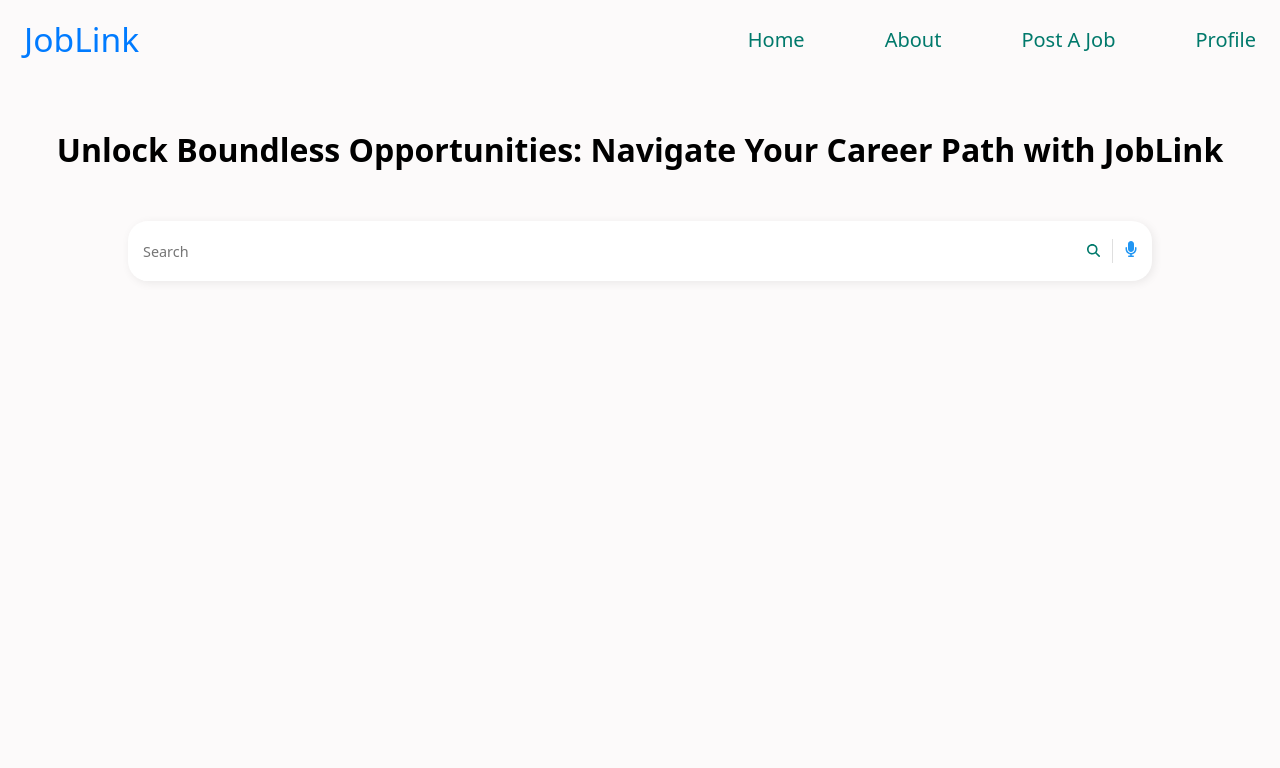
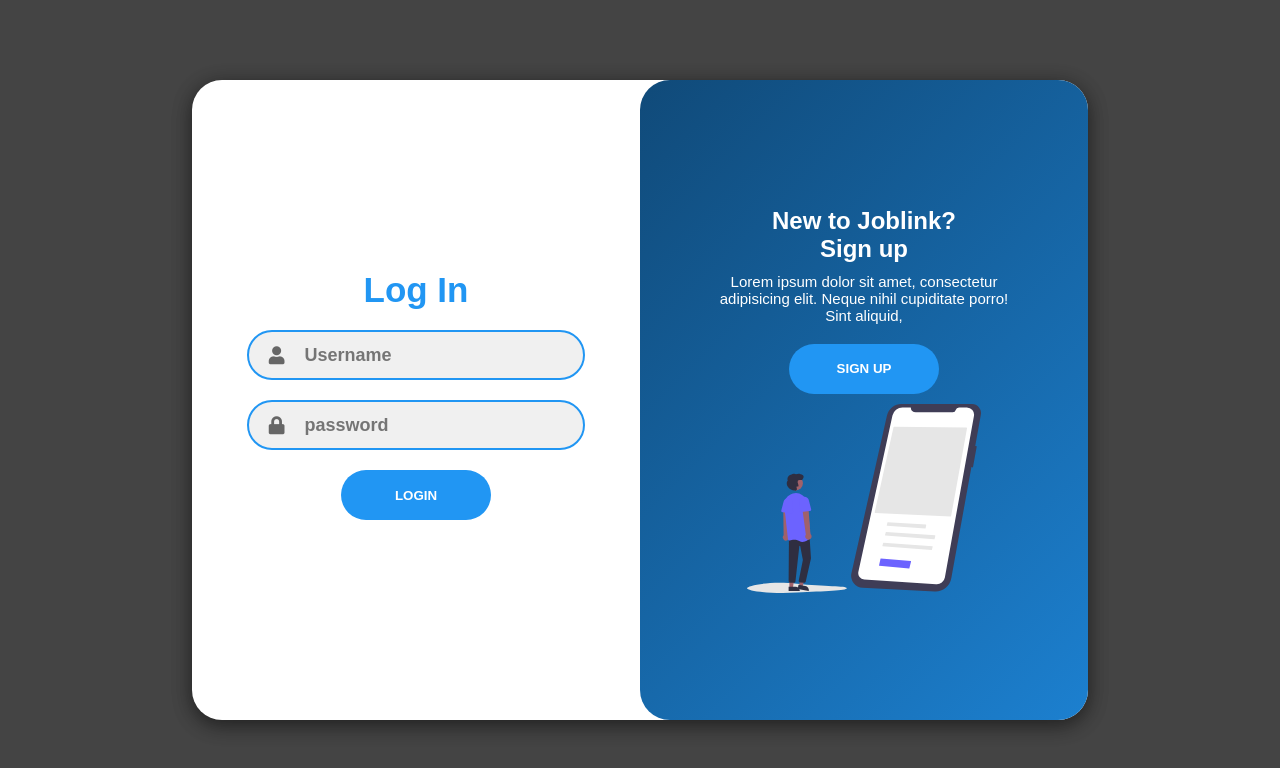
Before and after one commit to ZeinReyes/JobLink, a plain HTML site: page index.html in a window 1280 px wide. Drawn offline with Linux system fonts and the light colour scheme.

Commit message:
Add files via upload

```diff
--- /dev/null
+++ b/app.js
@@ -0,0 +1,20 @@
+const log_in_btn = document.querySelector("#log-in-btn");
+const sign_up_btn = document.querySelector("#sign-up-btn");
+const container = document.querySelector(".container")
+
+const log_in_btn2 = document.querySelector("#log-in-btn2");
+const sign_up_btn2 = document.querySelector("#sign-up-btn2");
+
+sign_up_btn.addEventListener("click", ()=>{
+    container.classList.add("sign-up-mode")
+})
+log_in_btn.addEventListener("click", ()=>{
+    container.classList.remove("sign-up-mode")
+})
+
+sign_up_btn2.addEventListener("click", ()=>{
+    container.classList.add("sign-up-mode2")
+})
+log_in_btn2.addEventListener("click", ()=>{
+    container.classList.remove("sign-up-mode2")
+})
--- a/index.html
+++ b/index.html
@@ -1,51 +1,81 @@
 <!DOCTYPE html>
 <html lang="en">
 <head>
-  <meta charset="UTF-8">
-  <meta name="viewport" content="width=device-width, initial-scale=1.0">
-  <link rel="stylesheet" href="index.css">
-  <title>JobLink</title>
+    <meta charset="UTF-8">
+    <meta name="viewport" content="width=device-width, initial-scale=1.0">
+    <link rel="stylesheet" href="https://pro.fontawesome.com/releases/v5.10.0/css/all.css" integrity="sha384-AYmEC3Yw5cVb3ZcuHtOA93w35dYTsvhLPVnYs9eStHfGJvOvKxVfELGroGkvsg+p" crossorigin="anonymous" />
+    <link rel="stylesheet" href="style.css">
+    <title>signin-signup</title>
 </head>
+
 <body>
-    <header class="header">
-        <nav class="navbar">
-            <a href="index.html" class="nav-logo">JobLink</a>
-            <ul class="nav-menu">
-                <li class="nav-item">
-                    <a href="index.html" class="nav-link">Home</a>
-                </li>
-                <li class="nav-item">
-                    <a href="about.html" class="nav-link">About</a>
-                </li>
-                <li class="nav-item">
-                    <a href="#" class="nav-link">Post A Job</a>
-                </li>
-                <li class="nav-item">
-                    <a href="#" class="nav-link">Profile</a>
-                </li>
-            </ul>
-            <div class="hamburger">
-                <span class="bar"></span>
-                <span class="bar"></span>
-                <span class="bar"></span>
+
+    <div class="container">
+
+        <div class="signin-signup">
+
+            <form action="" class="sign-in-from">
+                <h2 class="title">Log In </h2>
+
+                <div class="input-field">
+                    <i class="fas fa-user"></i>
+                    <input type="text" placeholder="Username">
+                </div>
+
+                <div class="input-field">
+                    <i class="fas fa-lock"></i>
+                    <input type="password" placeholder="password">
+                </div>
+
+                <input type="submit" value="Login" class="btn">
+                <p class="account-text">Don't have an acount? <a href="#" id="sign-up-btn2">Sign up</a></p>
+            </form>
+
+            <form action="" class="sign-up-form">
+                <h2 class="title">Sign up </h2>
+
+                <div class="input-field">
+                    <i class="fas fa-user"></i>
+                    <input type="text" placeholder="Username">
+                </div>
+
+                <div class="input-field">
+                    <i class="fas fa-envelope"></i>
+                    <input type="text" placeholder="Email">
+                </div>
+
+                <div class="input-field">
+                    <i class="fas fa-lock"></i>
+                    <input type="password" placeholder="password">
+                </div>
+
+                <input type="submit" value="Sign up" class="btn">
+                <p class="account-text">Already have have an acount? <a href="#" id="log-in-btn2">Log in</a></p>
+            </form>
+
+        </div>
+        <div class="panels-container">
+            <div id="panel"class="panel left-panel">
+                <div class="content">
+                    <h3>Signed up? <br> Log in</h3>
+                    <p>Lorem ipsum dolor sit amet, consectetur adipisicing elit. Neque nihil cupiditate porro! Sint aliquid,</p>
+                <button class="btn" id="log-in-btn">Log In</button>
+                </div>
+                <img src="login_img.svg" alt="" class="image">
             </div>
-        </nav>
-    </header>
-    <body>
-        <h1 class="subheader">Unlock Boundless Opportunities: Navigate Your Career Path with JobLink</h1>
-        <div class="searchBar">
-            <input type="text" name="text" class="input" id="input" placeholder="Search">
+            <div id="panel" class="panel right-panel">
+                <div class="content">
+                    <h3>New to Joblink? <br> Sign up</h3>
+                    <p>Lorem ipsum dolor sit amet, consectetur adipisicing elit. Neque nihil cupiditate porro! Sint aliquid, </p>
+                <button class="btn" id="sign-up-btn">Sign up</button>
+                </div>
+                <img src="signup_img.svg" alt="" class="image">
+            </div>
+        </div>
 
-            <label for="input" class="labelforsearch">
-          <svg viewBox="0 0 512 512" class="searchIcon"><path d="M416 208c0 45.9-14.9 88.3-40 122.7L502.6 457.4c12.5 12.5 12.5 32.8 0 45.3s-32.8 12.5-45.3 0L330.7 376c-34.4 25.2-76.8 40-122.7 40C93.1 416 0 322.9 0 208S93.1 0 208 0S416 93.1 416 208zM208 352a144 144 0 1 0 0-288 144 144 0 1 0 0 288z"></path></svg>
-          </label>
-          <div class="border"></div>
 
-          <button class="micButton"><svg viewBox="0 0 384 512" class="micIcon"><path d="M192 0C139 0 96 43 96 96V256c0 53 43 96 96 96s96-43 96-96V96c0-53-43-96-96-96zM64 216c0-13.3-10.7-24-24-24s-24 10.7-24 24v40c0 89.1 66.2 162.7 152 174.4V464H120c-13.3 0-24 10.7-24 24s10.7 24 24 24h72 72c13.3 0 24-10.7 24-24s-10.7-24-24-24H216V430.4c85.8-11.7 152-85.3 152-174.4V216c0-13.3-10.7-24-24-24s-24 10.7-24 24v40c0 70.7-57.3 128-128 128s-128-57.3-128-128V216z"></path></svg>
-          </button>
+    </div>
+    <script src="app.js"></script>
+</body>
 
-          </div>
-    </body>
-  <script src="burger_menu.js"></script>
-</body>
 </html>
--- /dev/null
+++ b/style.css
@@ -0,0 +1,256 @@
+*{
+    margin: 0;
+    padding: 0;
+    box-sizing: border-box;
+    font-family: 'Poppins', sans-serif;
+}
+
+body{
+    display: flex;
+    align-items: center;
+    justify-content: center;
+    min-height: 100vh;
+    background: #444;
+}
+
+.container{
+    position: relative;
+    width: 70vw;
+    height: 80vh;
+    background: #fff;
+    border-radius: 30px;
+    box-shadow: 0 4px 20px 0 rgba(0, 0, 0, 0.3),0 6px 20px 0 rgba(0, 0, 0, 0.3);
+    overflow: hidden;
+}
+.container::before{
+    content: "";
+    position: absolute;
+    top: 0;
+    left: -50% ;
+    width: 100%;
+    height: 100%;
+    background: linear-gradient(-45deg,#2196f3,#104a79);
+    z-index: 6;
+    transform: translateX(100%);
+    transition: 1s ease-in-out;
+    border-radius: 30px;
+}
+
+.signin-signup{
+    position: absolute;
+    top: 0;
+    left: 0;
+    width: 100%;
+    height: 100%;
+    display: flex;
+    align-items: center;
+    justify-content: space-around;
+    z-index: 5;
+}
+
+form{
+    display: flex;
+    align-items: center;
+    justify-content: center;
+    flex-direction: column;
+    width: 40%;
+    min-width: 238px;
+    padding: 0 10px;
+}
+
+form .sign-in-from{
+    opacity: 1;
+    transition:  0.5s ease-in-out;
+    transition-delay: 1s;
+}
+form .sign-up-from{
+    opacity: 0;
+    transition:  0.5s ease-in-out;
+    transition-delay: 1s;
+}
+
+.title{
+    font-size: 35px;
+    color: #2196f3;
+    margin-bottom: 10px;
+}
+
+.input-field{
+    width: 100%;
+    height: 50px;
+    background: #f0f0f0;
+    margin: 10px 0;
+    border: 2px solid #2196f3;
+    border-radius: 50px;
+    display: flex;
+    align-items: center;
+}
+
+.input-field i{
+    flex: 1;
+    text-align: center;
+    color: #666;
+    font-size: 18px;
+
+}
+.input-field input{
+    flex: 5;
+    background: none;
+    border: none;
+    outline: none;
+    width: 100%;
+    font-size: 18px;
+    font-weight:  600;
+    color: #444;
+}
+
+.btn{
+    width: 150px;
+    height: 50px;
+    border: none;
+    border-radius: 50px;
+    background: #2196f3;
+    color:#fff;
+    font-weight: 600;
+    margin: 10px 0;
+    text-transform: uppercase;
+    cursor: pointer;
+}
+
+.btn:hover{
+    background: #1882da;
+}
+
+.panels-container{
+    position: absolute;
+    top: 0;
+    left: 0;
+    width: 100%;
+    height: 100%;
+    display: flex;
+    align-items: center;
+    justify-content: space-around;
+
+}
+
+.panel{
+    display: flex;
+    flex-direction:  column;
+    align-items: center;
+    justify-content: space-around;
+    width: 35%;
+    min-width: 238px;
+    padding: 0 10px;
+    text-align: center;
+    z-index: 6;
+}
+.left-panel{
+    pointer-events: none;
+}
+.content{
+    color: #fff;
+    transition: 1.1s ease-in-out;
+transition-delay: 0.5s;
+}
+
+.panel h3{
+    font-size: 24px;
+    font-weight: 600;
+
+}
+
+.panel p{
+    font-size: 15px;
+    padding: 10px 0;
+}
+.image{
+width: 80%;
+transition: 1.1s ease-in-out;
+transition-delay: 0.4s;
+}
+
+.left-panel .image,
+.left-panel .content{
+    transform: translateX(-200%);
+}
+.right-panel .image,
+.right-panel .content{
+    transform: translateX(0);
+}
+
+.account-text{
+    display: none;
+}
+/*animation*/
+
+.container.sign-up-mode::before{
+    transform:translateX(0) ;
+}
+
+.container.sign-up-mode .right-panel .image,
+.container.sign-up-mode .right-panel .content{
+transform: translateX(200%);
+}
+.container.sign-up-mode .left-panel .image,
+.container.sign-up-mode .left-panel .content{
+transform: translateX(0);
+}
+
+
+.container.sign-up-mode form .sign-in-from{
+    opacity: 0;
+}
+
+.container.sign-up-mode form .sign-in-from{
+    opacity: 1;
+}
+
+.container.sign-up-mode .right-panel{
+    pointer-events: none;
+}
+.container.sign-up-mode .left-panel{
+    pointer-events: all;
+}
+
+/*responsive*/
+
+@media (max-width:779px){
+    .container{
+        width: 100vw;
+        height: 100vh;
+    }
+}
+
+@media (max-width:635px){
+    .container::before{
+        display: none;
+    }
+    form{
+        width: 80%;
+    }
+    form.sign-up-form{
+        display: none;
+    }
+
+    .container.sign-up-mode2 form.sign-up-form{
+        display: flex;
+        opacity: 1;
+    }
+    .container.sign-up-mode2 form.sign-in-from{
+        display: none;
+    }
+
+    .panels-container{
+        display: none;
+    }
+    .account-text{
+        display: initial;
+        margin-top: 30px;
+    }
+}
+
+@media (max-width:320px){
+    form{
+        width:90%;
+    }
+}
```
Also changed, not shown: login_img.svg (added), signup_img.svg (added).
